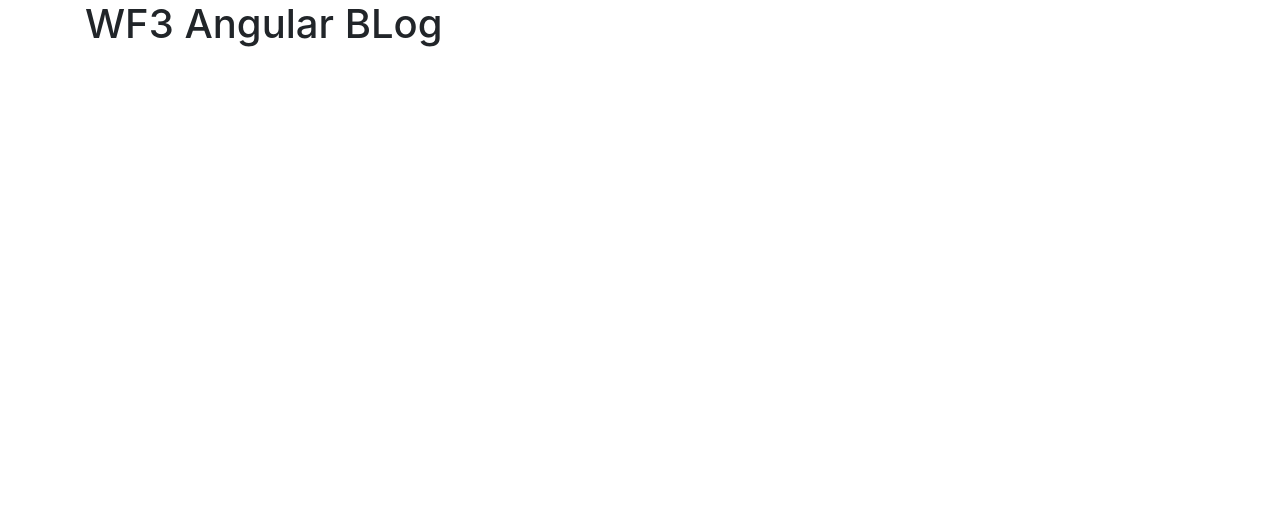
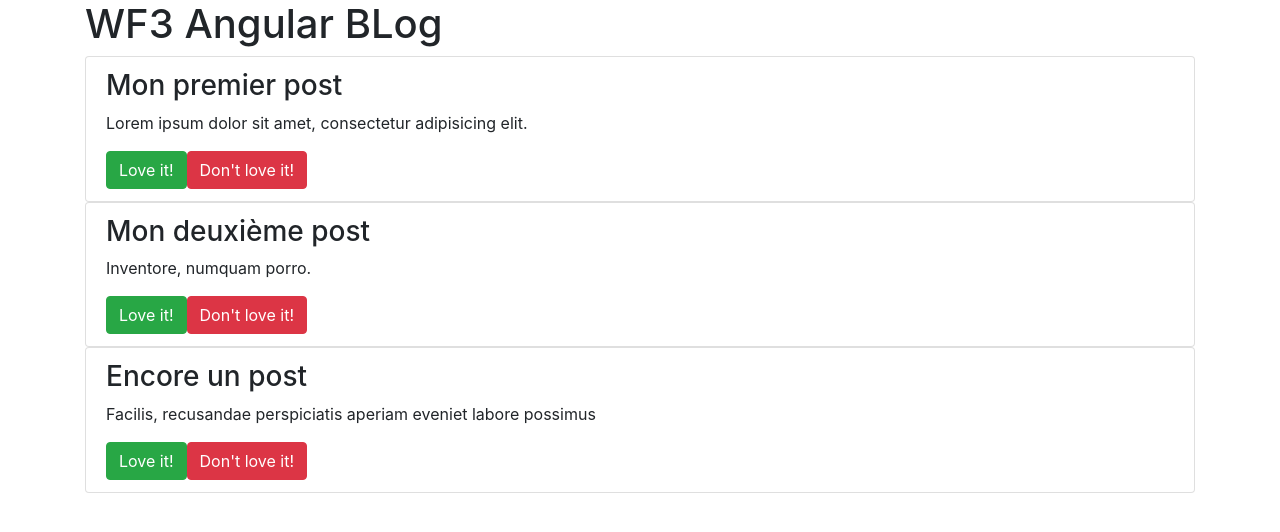
Before and after one commit to ericvwf3/Blog, an Angular app: page / in a window 1280 px wide. Shown: the top 532 px of the page. Built offline with nearby package versions, Linux system fonts and the light colour scheme.

Commit message:
Passing data from post-list to post component

```diff
--- a/src/app/app.component.html
+++ b/src/app/app.component.html
@@ -1,3 +1,6 @@
 <div class="container">
   <h1>WF3 Angular BLog</h1>
+
+  <app-post-list></app-post-list>
+
 </div>
--- a/src/app/post-list/post-list.component.html
+++ b/src/app/post-list/post-list.component.html
@@ -1,3 +1,9 @@
-<p>
-  post-list works!
-</p>
+<ul class="list-group">
+
+  <app-post
+    *ngFor="let p of posts"
+    [post] = "p"
+  ></app-post>
+
+
+</ul>
--- a/src/app/post-list/post-list.component.ts
+++ b/src/app/post-list/post-list.component.ts
@@ -7,6 +7,28 @@ import { Component, OnInit } from '@angular/core';
 })
 export class PostListComponent implements OnInit {
 
+  posts: Array<Object> = [
+    {
+      title: 'Mon premier post',
+      content: 'Lorem ipsum dolor sit amet, consectetur adipisicing elit.',
+      loveIts: 0,
+      created_at: new Date()
+    },
+    {
+      title: 'Mon deuxième post',
+      content: 'Inventore, numquam porro.',
+      loveIts: 0,
+      created_at: new Date()
+    },
+    {
+      title: 'Encore un post',
+      content: 'Facilis, recusandae perspiciatis aperiam eveniet labore possimus',
+      loveIts: 0,
+      created_at: new Date()
+    },
+
+  ];
+
   constructor() { }
 
   ngOnInit() {
--- a/src/app/post/post.component.html
+++ b/src/app/post/post.component.html
@@ -1,3 +1,10 @@
-<p>
-  post works!
-</p>
+<li class="list-group-item">
+
+  <h3> {{ post.title }} <span class="float-right"> {{ post.date }} </span></h3>
+
+  <p> {{ post.content }} </p>
+
+  <button class="btn btn-success">Love it!</button>
+  <button class="btn btn-danger">Don't love it!</button>
+
+</li>
--- a/src/app/post/post.component.ts
+++ b/src/app/post/post.component.ts
@@ -1,4 +1,5 @@
-import { Component, OnInit } from '@angular/core';
+import { Component, OnInit, Input } from '@angular/core';
+
 
 @Component({
   selector: 'app-post',
@@ -7,6 +8,8 @@ import { Component, OnInit } from '@angular/core';
 })
 export class PostComponent implements OnInit {
 
+  @Input() post: Object;
+
   constructor() { }
 
   ngOnInit() {
```
